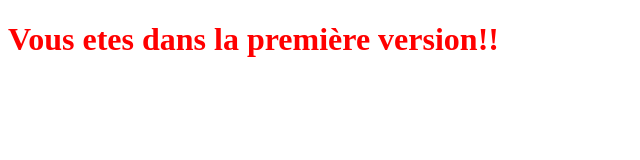
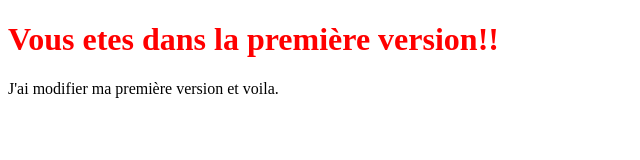
Before and after one commit to DAKOUMA/OpenClassRoomProject, a plain HTML site: page index.html in a window 1280 px wide. Shown: the whole page, without its empty margins (0-640 px from the left). Drawn offline with Linux system fonts and the light colour scheme.

Commit message:
Ajout d'un nouveau paragraphe

```diff
--- a/index.html
+++ b/index.html
@@ -9,5 +9,6 @@
 </head>
 <body>
     <h1>Vous etes dans la première version!!</h1>
+    <p>J'ai modifier ma première version et voila.</p>
 </body>
 </html>
```
